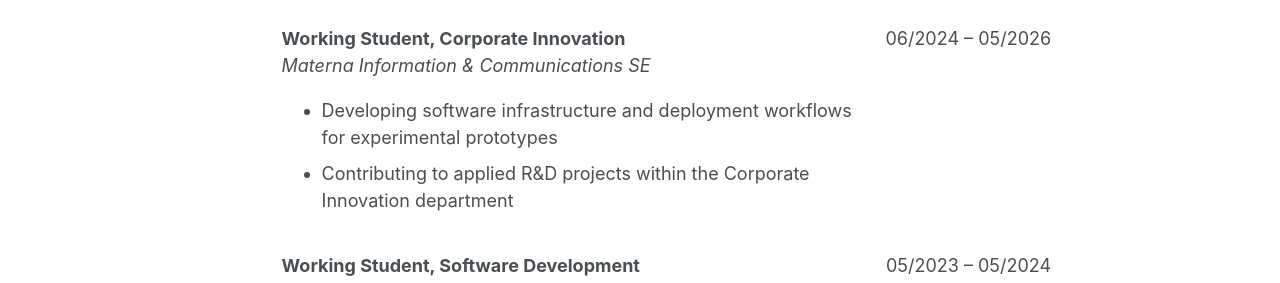
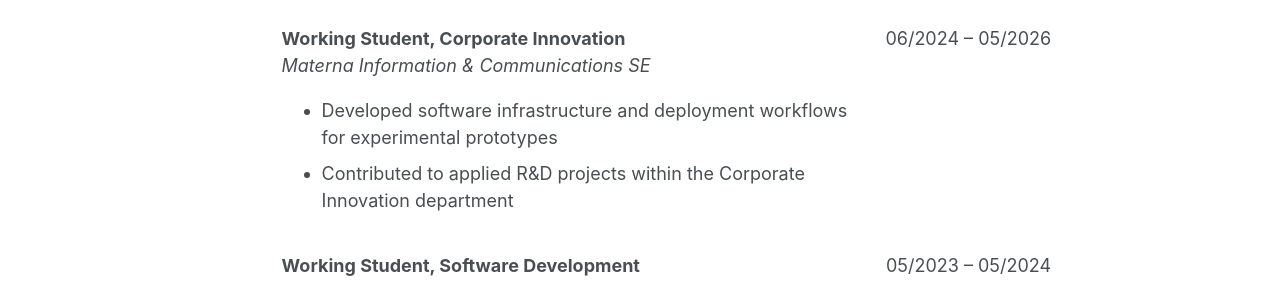
Before and after one commit to jmaen/jmaen.github.io, a Jekyll site: the page built from _pages/cv.md, in a window 1280 px wide and 1307 px high. Shown: the part 637-920 px from the top of the window. Built offline with Jekyll 4.4.1, drawn with Linux system fonts in a browser that asks for light colours; a script bundle is joined from its source files by our own code; library files that are not in the unit come from our copies.

Commit message:
Update CV

```diff
--- a/_pages/cv.md
+++ b/_pages/cv.md
@@ -49,8 +49,8 @@ author_profile: true
     <strong>Working Student, Corporate Innovation</strong> <br>
     <em>Materna Information & Communications SE</em>
     <ul>
-      <li>Developing software infrastructure and deployment workflows for experimental prototypes</li>
-      <li>Contributing to applied R&D projects within the Corporate Innovation department</li>
+      <li>Developed software infrastructure and deployment workflows for experimental prototypes</li>
+      <li>Contributed to applied R&D projects within the Corporate Innovation department</li>
     </ul>
   </div>
   <div style="flex: 1; display: flex; justify-content: flex-end;">06/2024 – 05/2026</div>
```
